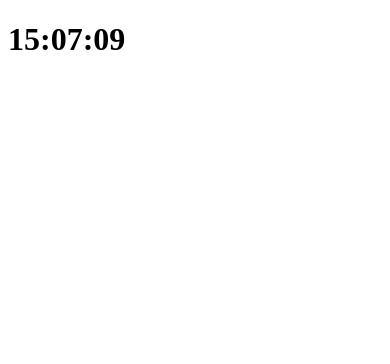
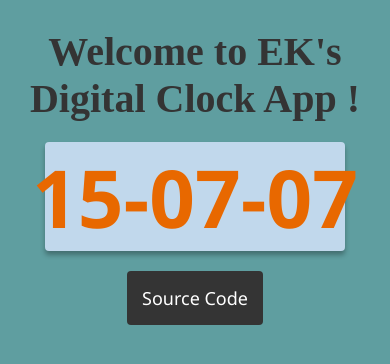
Before and after one commit to Elango-Kannan-00/Digital-Clock, a React (Vite) app: page / in a window 390 px wide. Shown: the top 364 px of the page. Built offline with nearby package versions, Linux system fonts and the light colour scheme.

Commit message:
feat: implement styling and layout for digital clock component

```diff
--- a/src/App.css
+++ b/src/App.css
@@ -0,0 +1,68 @@
+body {
+  background-color: cadetblue;
+}
+
+.clock-container h1 {
+  margin-left: 160px;
+  margin-top: 100px;
+  font-size: 80px;
+  color: rgb(52, 52, 52);
+}
+
+#clock {
+  display: flex;
+  align-items: center;
+  justify-content: center;
+  margin-top: 110px;
+  background-color: rgb(193, 216, 236);
+  margin-left: 300px;
+  margin-right: 300px;
+  border-radius: 4px;
+  box-shadow: 0px 4px 5px 0px rgba(0, 0, 0, 0.3);
+  font-family: "Segoe UI", Tahoma, Geneva, Verdana, sans-serif;
+  font-size: 10rem;
+  color: rgb(232, 104, 0);
+}
+
+.button {
+  padding: 15px 15px;
+  background-color: rgb(52, 52, 52);
+  border-radius: 4px;
+  margin: 1px solid grey;
+  color: white;
+  font-size: 20px;
+  margin-left: 730px;
+  cursor: pointer;
+  font-family: "Segoe UI", Tahoma, Geneva, Verdana, sans-serif;
+  text-decoration: none;
+}
+
+@media (max-width: 768px) {
+  .clock-container {
+    display: flex;
+    flex-direction: column;
+    align-items: center;
+    gap: 20px;
+    padding: 20px;
+  }
+
+  .clock-container h1 {
+    margin: 0;
+    font-size: 40px;
+    text-align: center;
+  }
+
+  #clock {
+    margin: 0;
+    margin-left: 0;
+    margin-right: 0;
+    font-size: 5rem;
+    width: 90%;
+    max-width: 400px;
+  }
+
+  .button {
+    margin: 0;
+    font-size: 18px;
+  }
+}
--- a/src/App.jsx
+++ b/src/App.jsx
@@ -22,10 +22,12 @@ const App = () => {
   seconds = seconds < 10 ? "0" + seconds : seconds;
 
   return (
-    <div className="body">
-      <h1 className="clock-container">
-        {hour}:{minutes}:{seconds}
+    <div className="clock-container">
+      <h1>Welcome to EK's Digital Clock App !</h1>
+      <h1 id="clock">
+        {hour}-{minutes}-{seconds}
       </h1>
+      <a href="https://github.com/Elango-Kannan-00/Digital-Clock.git" target="_blank" className="button">Source Code</a>
     </div>
   );
 };
```
